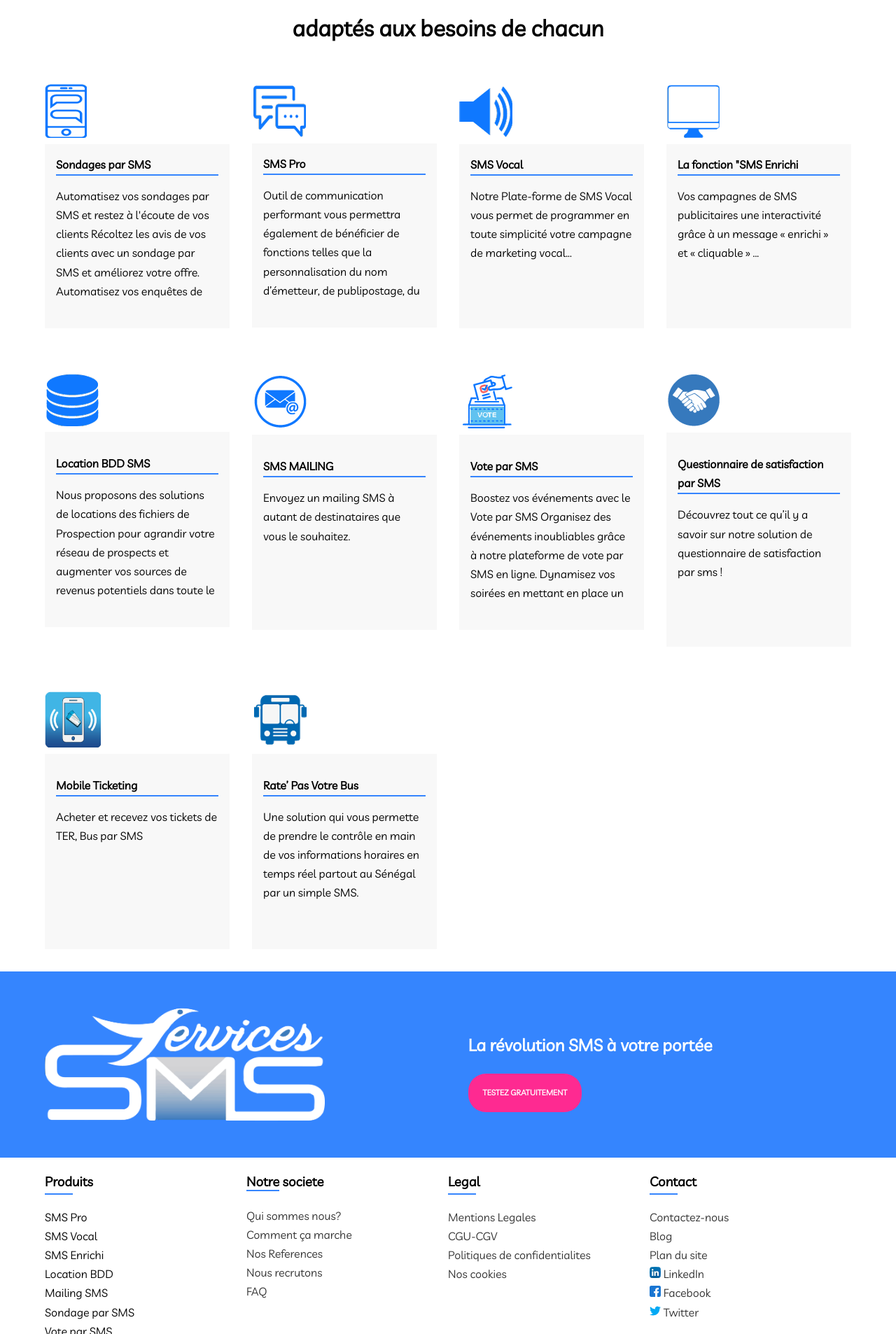
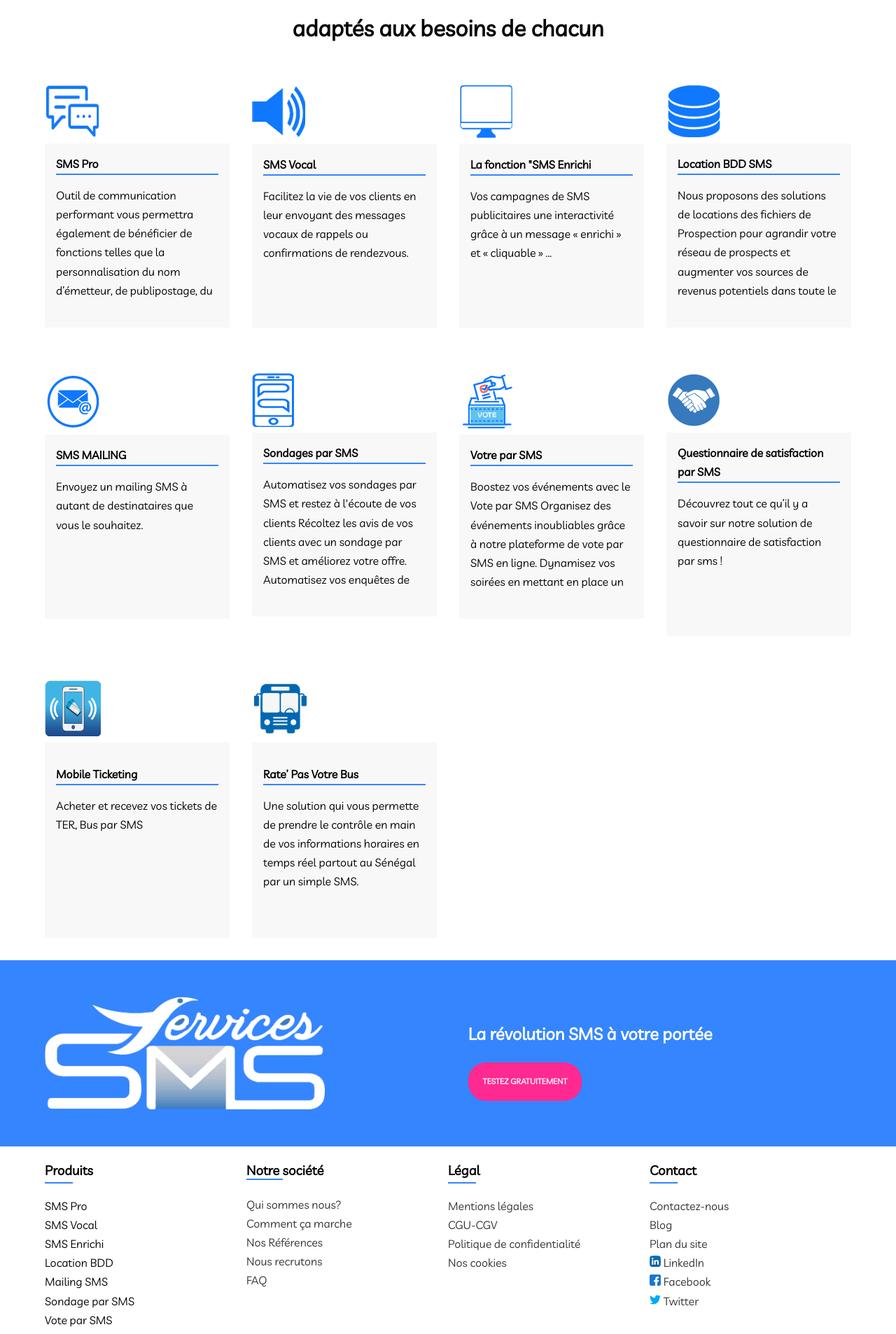
Before and after one commit to Baboucar/aprojectv2, a Vue app: page / in a window 1280 px wide. Shown: the part 754-2660 px from the top of the page at 70% size. Built offline with nearby package versions, Linux system fonts and the light colour scheme.

Commit message:
reorder the cards

```diff
--- a/src/components/Footer.vue
+++ b/src/components/Footer.vue
@@ -18,20 +18,20 @@
 
 
     <nav class="footer__nav">
-         <h3 class=""><span class="footer__line">Notre</span> societe</h3>
+         <h3 class=""><span class="footer__line">Notre </span> société </h3>
          <router-link class="footer__navlinks" to="">Qui sommes nous?</router-link>
          <router-link class="footer__navlinks" to="">Comment ça marche</router-link>
-         <router-link class="footer__navlinks" to="">Nos References </router-link>
+         <router-link class="footer__navlinks" to="">Nos Références </router-link>
          <router-link class="footer__navlinks" to=""> Nous recrutons</router-link>
          <router-link class="footer__navlinks" to=""> FAQ</router-link>
 
     </nav>
 
     <nav class="footer__nav">
-         <h3 class="footer__line">Legal</h3>
-         <router-link class="footer__navlinks" to="">Mentions Legales</router-link>
+         <h3 class="footer__line">Légal</h3>
+         <router-link class="footer__navlinks" to="">Mentions légales</router-link>
          <router-link class="footer__navlinks" to="">CGU-CGV</router-link>
-         <router-link class="footer__navlinks" to="">Politiques de confidentialites</router-link>
+         <router-link class="footer__navlinks" to="">Politique de confidentialité</router-link>
          <router-link class="footer__navlinks" to=""> Nos cookies</router-link>
 
 
@@ -50,6 +50,7 @@
 
 
     </footer>
+
 </template>
 
 <script>
--- a/src/components/Homepage.vue
+++ b/src/components/Homepage.vue
@@ -26,24 +26,6 @@
 
       <div class="services__cards">
         <div class="services__card spacer-1">
-          <img class="card__image" src="/../images/sondage-par-sms.png" alt="sms" />
-          <div class="card__details">
-            <a
-              class="card__title"
-              href="https://www.capitolemobile.com/fr/produits/wap-push-clic-to-call"
-            >Sondages par SMS</a>
-            <p class="card__description">
-              Automatisez vos sondages par SMS et restez à l'écoute
-              de vos clients
-              Récoltez les avis de vos clients avec un sondage par
-              SMS et améliorez votre offre. Automatisez vos enquêtes
-              de satisfaction par SMS pour être toujours à l'écoute
-              de vos clients.
-            </p>
-          </div>
-        </div>
-
-        <div class="services__card spacer-1">
           <img class="card__image" src="/../images/icon-sms-pro.png" alt="smspro" />
           <div class="card__details">
             <a class="card__title" href="#">SMS Pro</a>
@@ -64,9 +46,11 @@
               class="card__title sms__vocal"
               href="https://www.capitolemobile.com/vocal/sms-vocal"
             >SMS Vocal</a>
-            <p
-              class="card__description"
-            >Notre Plate-forme de SMS Vocal vous permet de programmer en toute simplicité votre campagne de marketing vocal...</p>
+            <p class="card__description">
+              Facilitez la vie de vos clients en leur
+              envoyant des messages vocaux de
+              rappels ou confirmations de rendezvous.
+            </p>
           </div>
         </div>
 
@@ -88,7 +72,7 @@
         <div class="services__card spacer-1">
           <img class="card__image" src="/../images/loca-bdd-sms.png" alt="bdd" />
           <div class="card__details">
-            <p class="card__title">Location BDD SMS</p>
+            <a href class="card__title">Location BDD SMS</a>
             <p class="card__description">
               Nous proposons des solutions de locations des fichiers
               de Prospection pour agrandir votre réseau de prospects
@@ -103,10 +87,28 @@
         <div class="services__card spacer-1">
           <img class="card__image" src="/../images/emailing-icon-.png" alt="smsmailing" />
           <div class="card__details">
-            <p class="card__title">SMS MAILING</p>
+            <a href="http://" class="card__title">SMS MAILING</a>
             <p class="card__description">
-             Envoyez un mailing SMS à autant de
-destinataires que vous le souhaitez.
+              Envoyez un mailing SMS à autant de
+              destinataires que vous le souhaitez.
+            </p>
+          </div>
+        </div>
+
+        <div class="services__card spacer-1">
+          <img class="card__image" src="/../images/sondage-par-sms.png" alt="sms" />
+          <div class="card__details">
+            <a
+              class="card__title"
+              href="https://www.capitolemobile.com/fr/produits/wap-push-clic-to-call"
+            >Sondages par SMS</a>
+            <p class="card__description">
+              Automatisez vos sondages par SMS et restez à l'écoute
+              de vos clients
+              Récoltez les avis de vos clients avec un sondage par
+              SMS et améliorez votre offre. Automatisez vos enquêtes
+              de satisfaction par SMS pour être toujours à l'écoute
+              de vos clients.
             </p>
           </div>
         </div>
@@ -114,7 +116,7 @@ destinataires que vous le souhaitez.
         <div class="services__card spacer-1">
           <img class="card__image" src="/../images/vote-par-sms.png" alt="vote" />
           <div class="card__details">
-            <p class="card__title">Vote par SMS</p>
+            <a href="http://" class="card__title">Votre par SMS</a>
             <p class="card__description">
               Boostez vos événements avec le Vote par SMS
               Organisez des événements inoubliables grâce à notre
@@ -128,7 +130,7 @@ destinataires que vous le souhaitez.
         <div class="services__card spacer-1">
           <img class="card__image" src="/../images/icone-satisfaction.png" alt="satisfaction" />
           <div class="card__details">
-            <p class="card__title">Questionnaire de satisfaction par SMS</p>
+            <a href="http://" class="card__title">Questionnaire de satisfaction par SMS</a>
             <p class="card__description">
               Découvrez tout ce qu’il y a savoir sur notre solution de
               questionnaire de satisfaction par sms !
```
